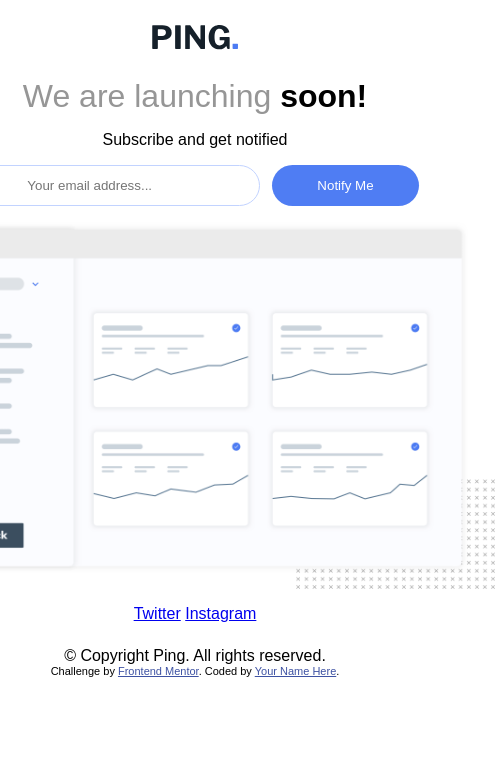
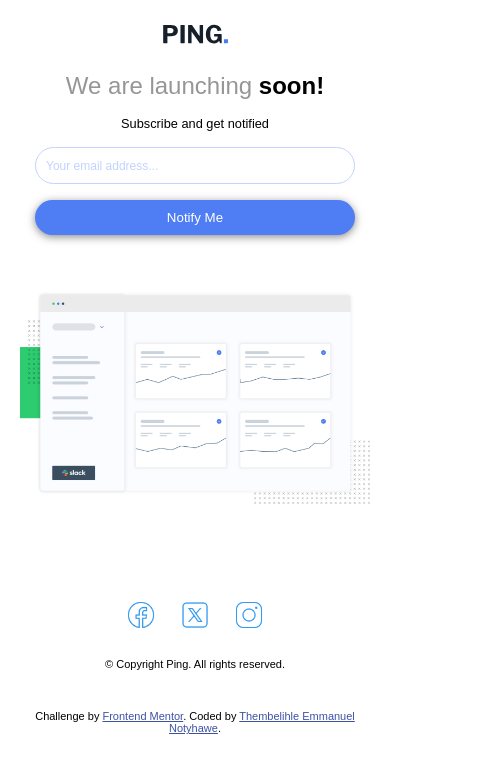
Before and after one commit to emmanueltn007/ping-coming-soon-page, a plain HTML site: page index.html in a window 390 px wide. Shown: the whole page, 495 px wide, since content can reach past the window. Drawn offline with Linux system fonts and the light colour scheme.

Commit message:
cleaned code and removed unnecessary files

```diff
--- a/index.html
+++ b/index.html
@@ -18,27 +18,34 @@
         <p>
             Subscribe and get notified
         </p>
-        <div class="input-container">
-            <input type="email" placeholder="Your email address...">
-            <button>Notify Me</button>
-        </div>
-        <img width="600px" src="images/illustration-dashboard.png" alt="dashboard illustration">
+        <form class="input-container">
+            <input class="js-input" type="email" placeholder="Your email address...">
+            <button class="js-submit-button" type="button">Notify Me</button>
+            <p class="message js-message"></p>
+        </form>
+        <img width="450px" src="images/illustration-dashboard.png" alt="dashboard illustration">
         <div class="social-links-container">
-            <a href="#">
-                <i class="fa-brands fa-facebook"></i>
+            <a href="">
+                <img width="30px" src="icons/icons8-facebook-50.png" alt="facebook icon">
             </a>
-            <a href="#">Twitter</a>
-            <a href="#">Instagram</a>
+            <a href="">
+                <img width="30px" src="icons/icons8-twitter-50.png" alt="x icon">
+            </a>
+            <a href="">
+                <img width="30px" src="icons/icons8-instagram-50.png" alt="instagram icon">
+            </a>
         </div>
     </div>
   <footer>
-    <p>
+    <p class="copyright">
         &copy; Copyright Ping. All rights reserved.
     </p>
     <p class="attribution">
       Challenge by <a href="https://www.frontendmentor.io?ref=challenge" target="_blank">Frontend Mentor</a>.
-      Coded by <a href="#">Your Name Here</a>.
+      Coded by <a href="https://github.com/emmanueltn007">Thembelihle Emmanuel Notyhawe</a>.
     </p>
   </footer>
+
+  <script src="scripts.js"></script>
 </body>
 </html>
--- a/styles.css
+++ b/styles.css
@@ -34,29 +34,112 @@
 }
 
 .input-container {
-    display: flex;
-    justify-content: center;
-    gap: 0.75rem;
+    margin-bottom: 2.5rem;
+    position: relative;
 }
 
 input {
     border: 0.075rem rgb(194, 211, 255) solid;
-    padding: 12px 55px;
+    padding: 10px 55px 10px 10px;
     border-radius: 24px;
 }
 
 input::placeholder {
-    left: -5%;
+    color: rgb(194, 211, 255);
+    font-size: 0.75rem;
+}
+
+input:focus {
+    outline: 1px blue solid;
 }
 
 button {
     border: none;
     color: white;
     background-color: rgb(79, 125, 243);
-    padding: 12px 45px;
+    padding: 10px 45px;
     border-radius: 24px;
+    box-shadow: rgba(99, 99, 99, 0.75) 0px 2px 8px 0px;
+    cursor: pointer;
 }
 
-.attribution {font-size: 11px; text-align: center;}
+button:hover {
+    opacity: 0.75;
+}
+
+.message {
+    position: absolute;
+    color: rgb(255, 82, 99);
+    font-size: 0.7rem;
+    left: 50%;
+    transform: translateX(-100%);
+}
+
+.social-links-container {
+    display: flex;
+    justify-content: center;
+    gap: 1.5rem;
+}
+
+.social-links-container a {
+    transition: all 0.2s ease-in-out;
+}
+
+.social-links-container a:hover {
+    transform: translateY(-15%);
+}
+
+.copyright {
+    font-size: 11px;
+    margin-bottom: 2.5rem;
+}
+
+.attribution {
+    font-size: 11px;
+}
 
 .attribution a {color: hsl(228, 45%, 44%);}
+
+@media screen and (max-width: 390px) {
+    .logo > img {
+        width: 65px;
+    }
+    .input-container {
+        display: flex;
+        flex-direction: column;
+        align-items: center;
+        position: relative;
+    }
+
+    input,
+    button {
+        width: 320px;
+    }
+
+    input {
+        margin-bottom: 1rem;
+    }
+
+    button {
+        padding: 10px 45px;
+    }
+
+    .message {
+        position: absolute;
+        top: 50%;
+        transform: translate(-50%, -50%);
+    }
+
+    .content > img {
+        width: 350px;
+        margin-bottom: 5rem;
+    }
+
+    h1 {
+        font-size: 1.5rem;
+    }
+
+    .content > p {
+        font-size: 0.8rem;
+    }
+}
```
Also changed, not shown: design/desktop-design.jpg (deleted), design/desktop-hover-error-states.jpg (deleted), design/mobile-design.jpg (deleted), design/mobile-error-state.jpg (deleted), icons/icons8-facebook-50.png (added), icons/icons8-instagram-50.png (added), icons/icons8-twitter-50.png (added), preview.jpg (deleted), 3 other files.
